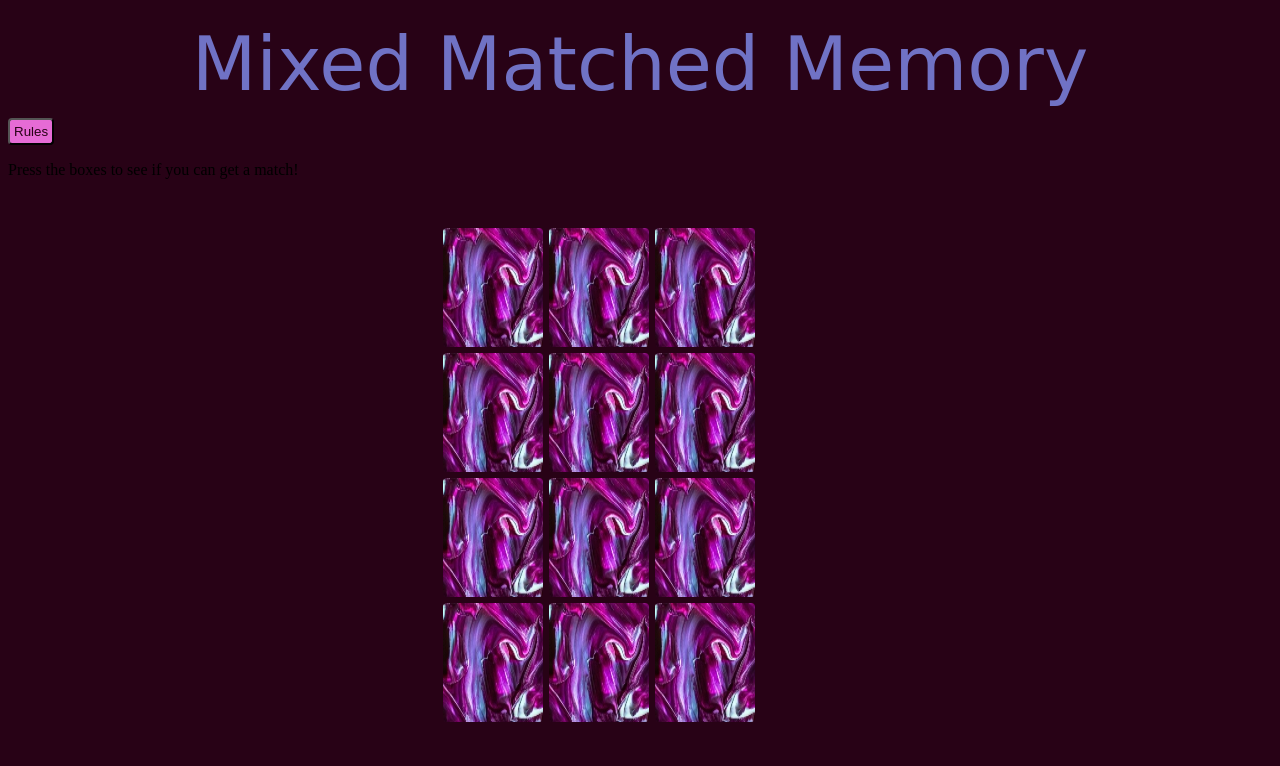
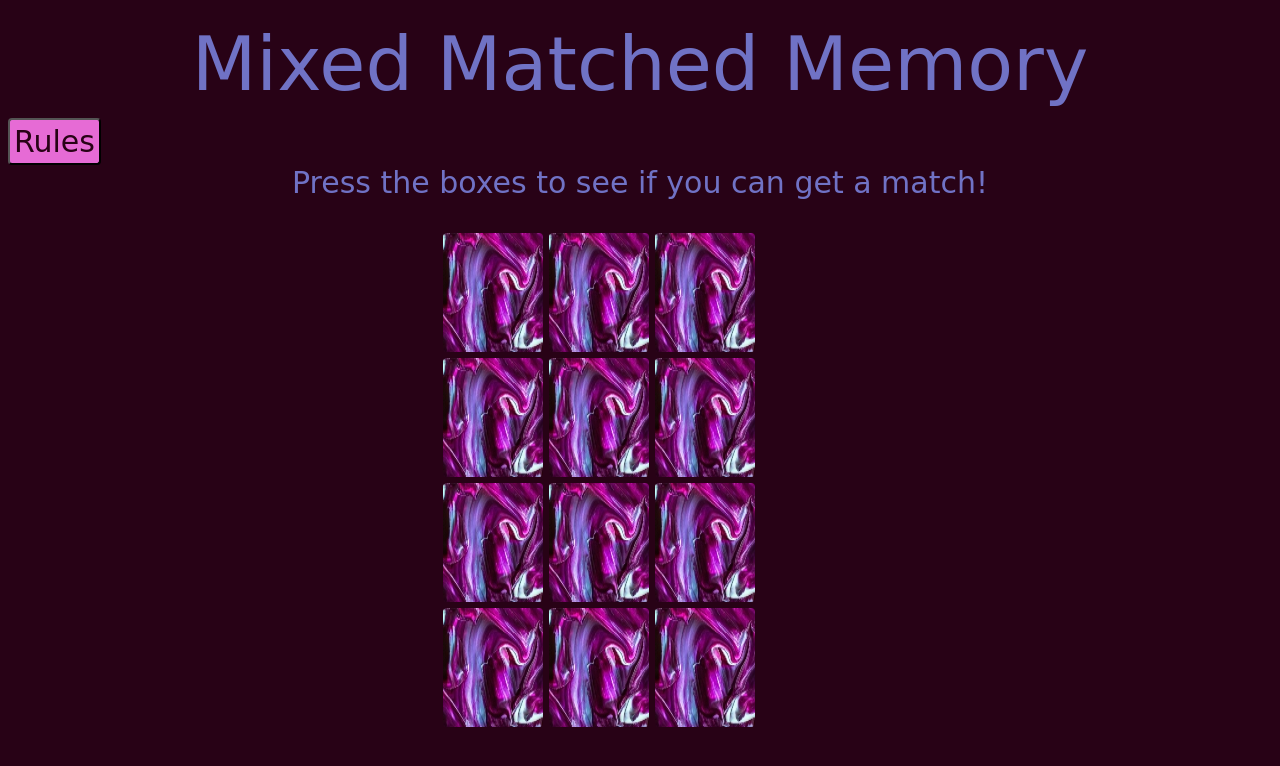
Before and after one commit to Code-Institute-Submissions/Mixed_Matched_Memory, a plain HTML site: page index.html in a window 1280 px wide. Drawn offline with Linux system fonts and the light colour scheme; a web font is replaced by a local one.

Commit message:
cards arent flipping on click currently

```diff
--- a/assets/css/style.css
+++ b/assets/css/style.css
@@ -40,10 +40,10 @@
 }
 
 /*Any Other Text Besides Header*/
-#sub-text {
+.sub-text {
     color: #7072C5;
     font-family: 'Pushster', cursive;
-    font-size: 40px;
+    font-size: 30px;
     text-align: center;
     margin: auto;
 }
--- a/assets/js/script.js
+++ b/assets/js/script.js
@@ -74,7 +74,7 @@ function createBoard() {
         card.setAttribute("class", "game-card");
         card.setAttribute('data-id', i);
         card.setAttribute('id', 'img'+i);
-        card.addEventListener("click", flipCard);
+        card.onclick = function() {flipCard(i); };
        grid.appendChild(card);
     }
 }
@@ -116,6 +116,7 @@ reset.addEventListener("click", resetGame);
 
 function resetGame() {
         memoryGame.innerHTML = "";
+        document.getElementById("win-message").innerHTML = "";
         cardArray.sort(() => 0.5 - Math.random());
         createMemory(memoryGame, cardArray);
         cardsCorrect = [];
```
Also changed, not shown: index.html (+1 -0 lines). Lines whose indentation alone changed are shown as unchanged.
